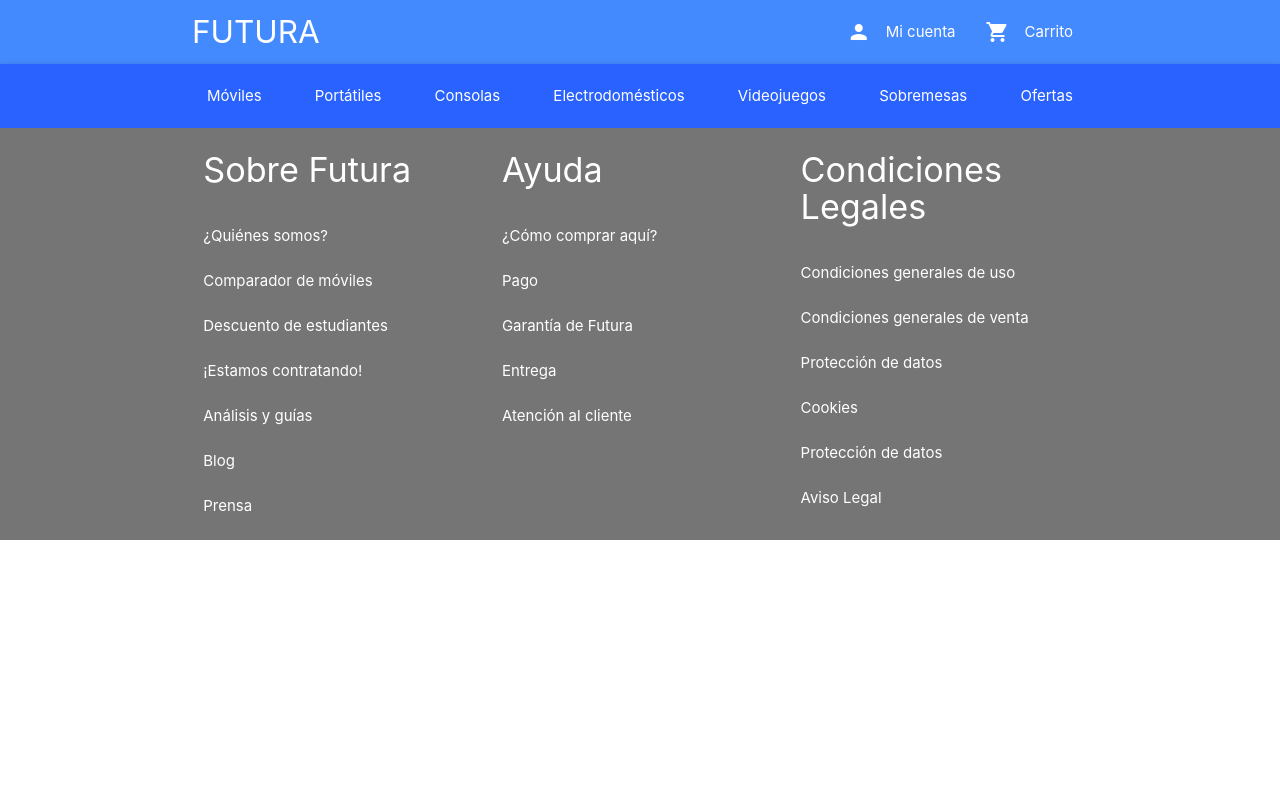
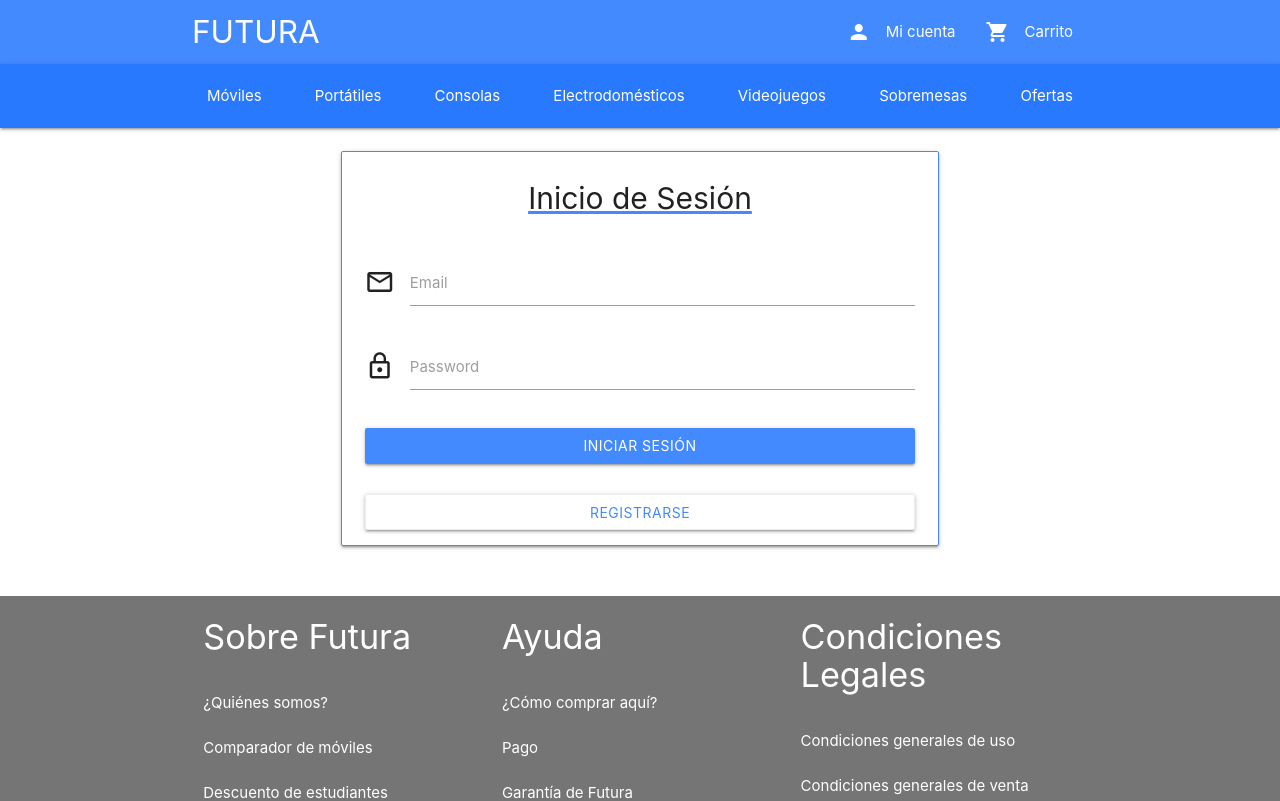
Before and after one commit to jeffperezfrade/UYA-FUTURA, an Angular app: page /mi-cuenta in a window 1280 px wide. Shown: the top 801 px of the page. Built offline with nearby package versions, Linux system fonts and the light colour scheme.

Commit message:
color changes

```diff
--- a/src/app/pages/my-account/my-account.component.css
+++ b/src/app/pages/my-account/my-account.component.css
@@ -0,0 +1,26 @@
+.register-btn{
+  background-color: white;
+  color: #448aff;
+  border-style: groove;
+  border-width: 0.5px;
+}
+
+.register-btn:hover{
+  color: white;
+  background-color:#448aff;
+  border-style: groove;
+  border-width: 0.5px;
+  border-color: #448aff ;
+}
+
+.card-content{
+  font-size: 30px;
+  text-decoration: underline;
+  text-decoration-color: #448aff;
+}
+
+.card{
+  border-style: groove;
+  border-width: 0.5px;
+  border-color: #448aff;
+}
--- a/src/app/pages/my-account/my-account.component.html
+++ b/src/app/pages/my-account/my-account.component.html
@@ -1,3 +1,27 @@
-<div class="container">
-
+<div class="container section">
+  <div class="row">
+    <div class="card hoverable col s12 m12 l8 offset-l2">
+      <form class="login-form">
+        <div class="card-content center-align">
+          <p>Inicio de Sesión</p>
+        </div>
+        <div class="input-field col s12">
+          <i class="material-icons prefix">mail_outline</i>
+          <input class="validate" id="email" type="email">
+          <label for="email" data-error="wrong" data-success="right">Email</label>
+        </div>
+        <div class="input-field col s12">
+          <i class="material-icons prefix">lock_outline</i>
+          <input id="password" type="password">
+          <label for="password">Password</label>
+        </div>
+        <div class="input-field col s12">
+          <a type="submit" class="waves-effect waves-light blue accent-2 btn col s12">INICIAR SESIÓN</a>
+        </div>
+      </form>
+      <div class="input-field col s12">
+        <a href="#" class="register-btn btn col s12">REGISTRARSE</a>
+      </div>
+    </div>
+  </div>
 </div>
--- a/src/app/shared/header/header.component.html
+++ b/src/app/shared/header/header.component.html
@@ -13,7 +13,7 @@
   </nav>
 </div>
 <div class="hide-on-med-and-down">
-  <nav class="blue accent-4 nav-center">
+  <nav class="blue accent-3 nav-center">
     <div class="nav-wrapper container">
       <ul id="nav-mobile" class="hide-on-med-and-down">
         <li><a href="">Móviles</a></li>
```
